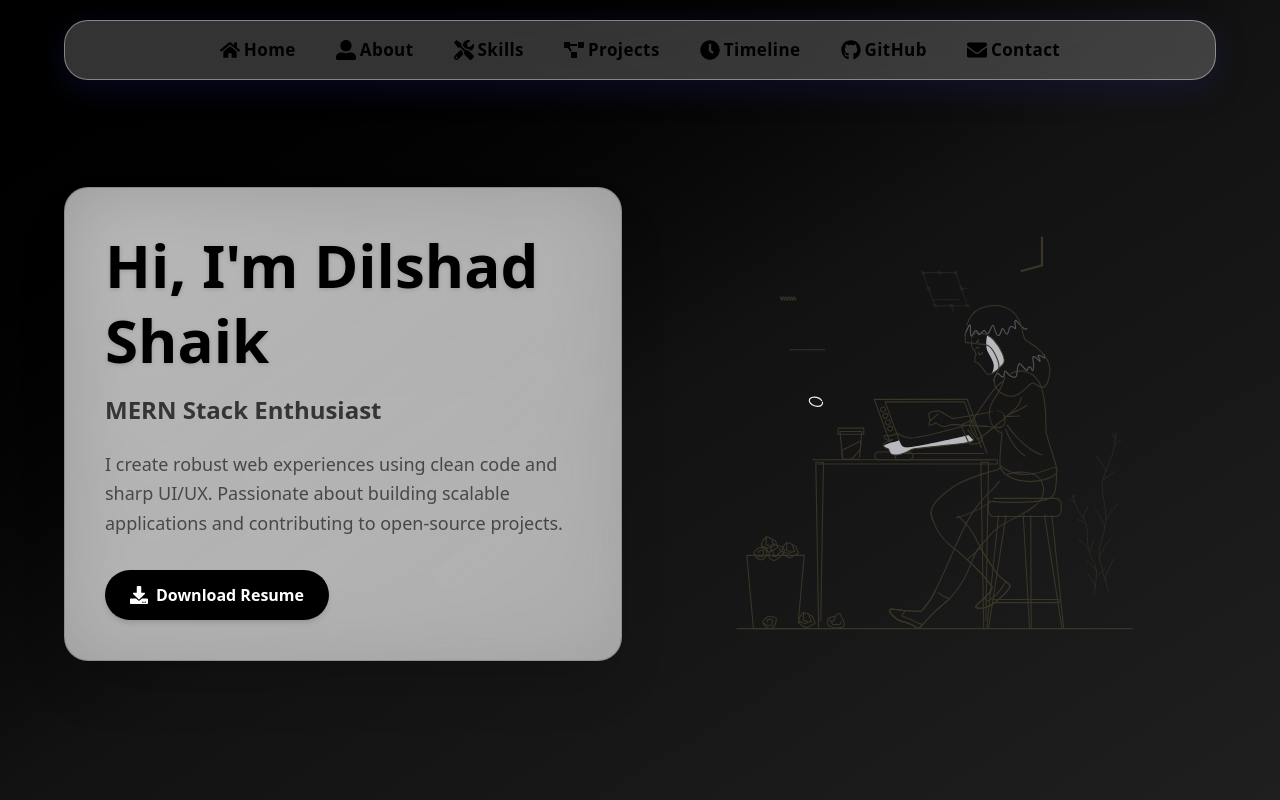
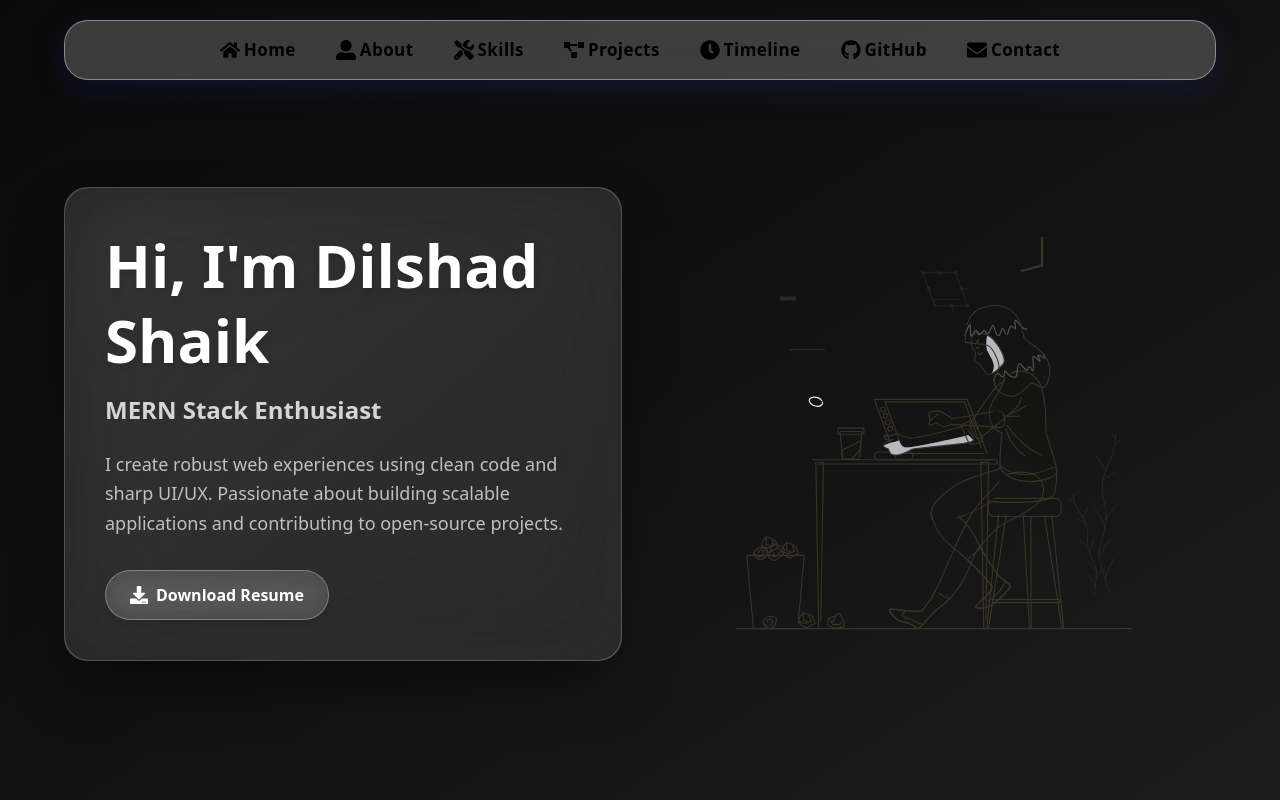
Before and after one commit to Dilshad-shaik-14/Myportfolio, a React (Vite) app: page / in a window 1280 px wide. Shown: the top 800 px of the page. Built offline with nearby package versions, Linux system fonts and the light colour scheme; no server answers.

Commit message:
style: Update gradient backgrounds and text colors for improved aesthetics in App and Hero components

```diff
--- a/src/App.jsx
+++ b/src/App.jsx
@@ -7,10 +7,7 @@ export default function App() {
   return (
     <div className="relative min-h-screen overflow-x-hidden text-black dark:text-white">
       {/* Smooth universal gradient background */}
-      <div className="fixed inset-0 -z-10 bg-gradient-to-br from-[#000000] via-[#121212] to-[#1f1f1f]
-       transition-colors duration-500" />
-
-
+      <div className="fixed inset-0 -z-10 bg-gradient-to-br from-[#0a0a0a] via-[#111111] to-[#1c1c1c]" />
       <Navbar />
       <Home />
       <Footer />
--- a/src/pages/Hero.jsx
+++ b/src/pages/Hero.jsx
@@ -14,22 +14,22 @@ export default function Hero() {
       {/* Hero Content */}
 <motion.div
   className="relative z-10 w-full md:w-1/2 p-6 md:p-10 rounded-3xl text-center md:text-left
-             border border-black/10
-             backdrop-blur-2xl bg-white/60
-             shadow-[0_30px_60px_-15px_rgba(0,0,0,0.2)]
+             border border-white/20
+             backdrop-blur-3xl bg-white/10 dark:bg-white/10
+             shadow-[0_30px_60px_-15px_rgba(0,0,0,0.5)]
              transition-all duration-500 group overflow-hidden"
   initial={{ opacity: 0, x: 40 }}
   animate={{ opacity: 1, x: 0 }}
   transition={{ duration: 1 }}
 >
-  {/* Light glowing ring effect */}
-  <div className="absolute -inset-1 bg-gradient-to-br from-[#ffffffcc] to-[#ffffff55] rounded-3xl blur-2xl opacity-40 group-hover:opacity-60 transition duration-700 pointer-events-none" />
+  {/* Outer glow layer */}
+  <div className="absolute -inset-1 bg-gradient-to-br from-[#ffffff22] to-[#1a1a1a33] rounded-3xl blur-2xl opacity-60 group-hover:opacity-80 transition duration-700 pointer-events-none" />
 
-  {/* Subtle border glow */}
-  <div className="absolute inset-0 rounded-3xl ring-1 ring-black/10 group-hover:ring-black/20 transition-all duration-500 pointer-events-none" />
+  {/* Glowing border ring */}
+  <div className="absolute inset-0 rounded-3xl ring-1 ring-white/20 group-hover:ring-white/30 transition-all duration-500 pointer-events-none" />
 
   {/* Text Section */}
-  <h1 className="relative text-4xl sm:text-5xl md:text-6xl font-extrabold mb-4 leading-tight text-black drop-shadow-sm">
+  <h1 className="relative text-4xl sm:text-5xl md:text-6xl font-extrabold mb-4 leading-tight text-white drop-shadow-md">
     Hi, I'm Dilshad Shaik
   </h1>
 
@@ -48,11 +48,11 @@ export default function Hero() {
     ]}
     wrapper="span"
     speed={50}
-    className="relative text-lg sm:text-xl md:text-2xl font-semibold text-black/70"
+    className="relative text-lg sm:text-xl md:text-2xl font-semibold text-white/80"
     repeat={Infinity}
   />
 
-  <p className="relative mt-6 text-black/60 text-base sm:text-lg leading-relaxed">
+  <p className="relative mt-6 text-white/70 text-base sm:text-lg leading-relaxed">
     I create robust web experiences using clean code and sharp UI/UX.
     Passionate about building scalable applications and contributing to open-source projects.
   </p>
@@ -65,13 +65,15 @@ export default function Hero() {
       target="_blank"
       rel="noopener noreferrer"
       className="inline-flex items-center gap-2 px-6 py-3 text-sm sm:text-base rounded-full font-semibold
-                 text-white bg-black hover:bg-neutral-800
-                 border border-black/20 shadow-md transition-all duration-300"
+                 text-white bg-white/10 hover:bg-white/20
+                 border border-white/30 backdrop-blur-md shadow-md transition-all duration-300"
     >
       <FaDownload className="text-lg" /> Download Resume
     </a>
   </div>
 </motion.div>
+
+
       {/* Lottie Animation */}
       <motion.div
         className="w-full md:w-1/2 max-w-md md:max-w-full"
```
